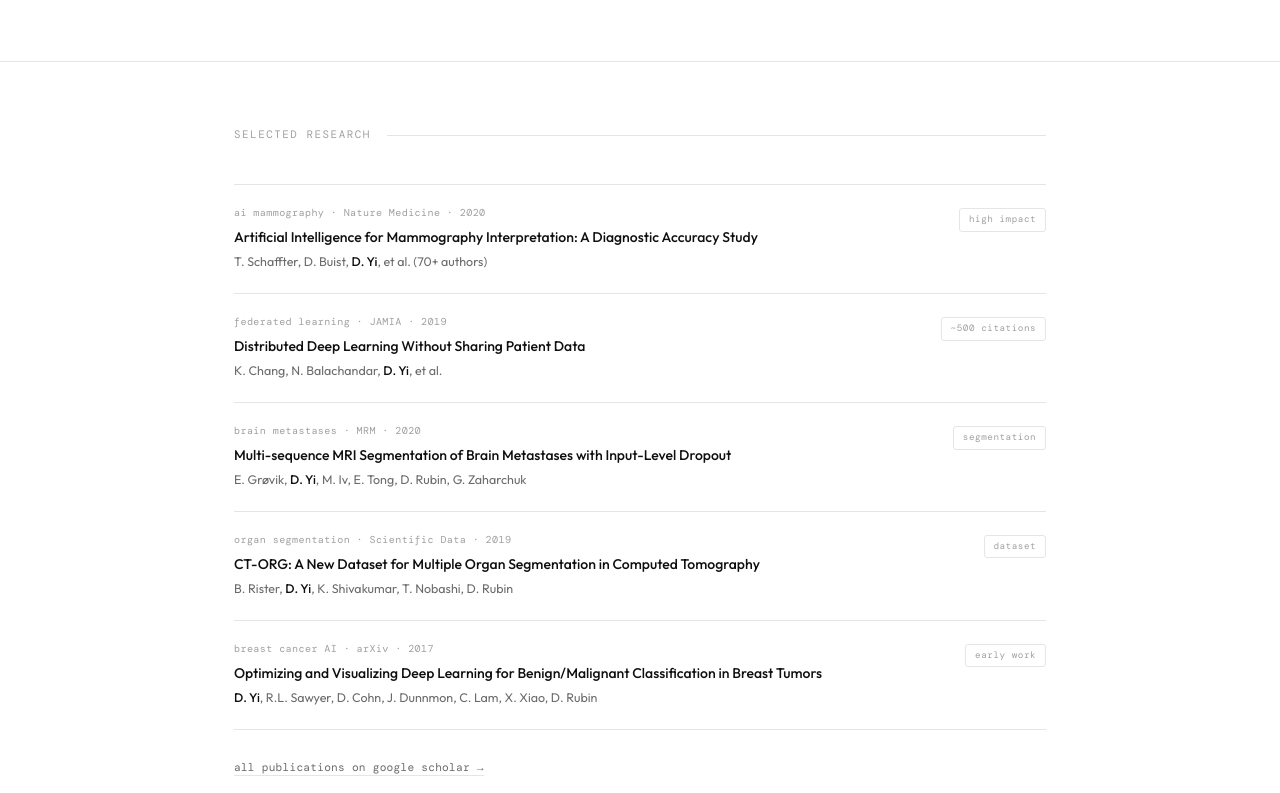
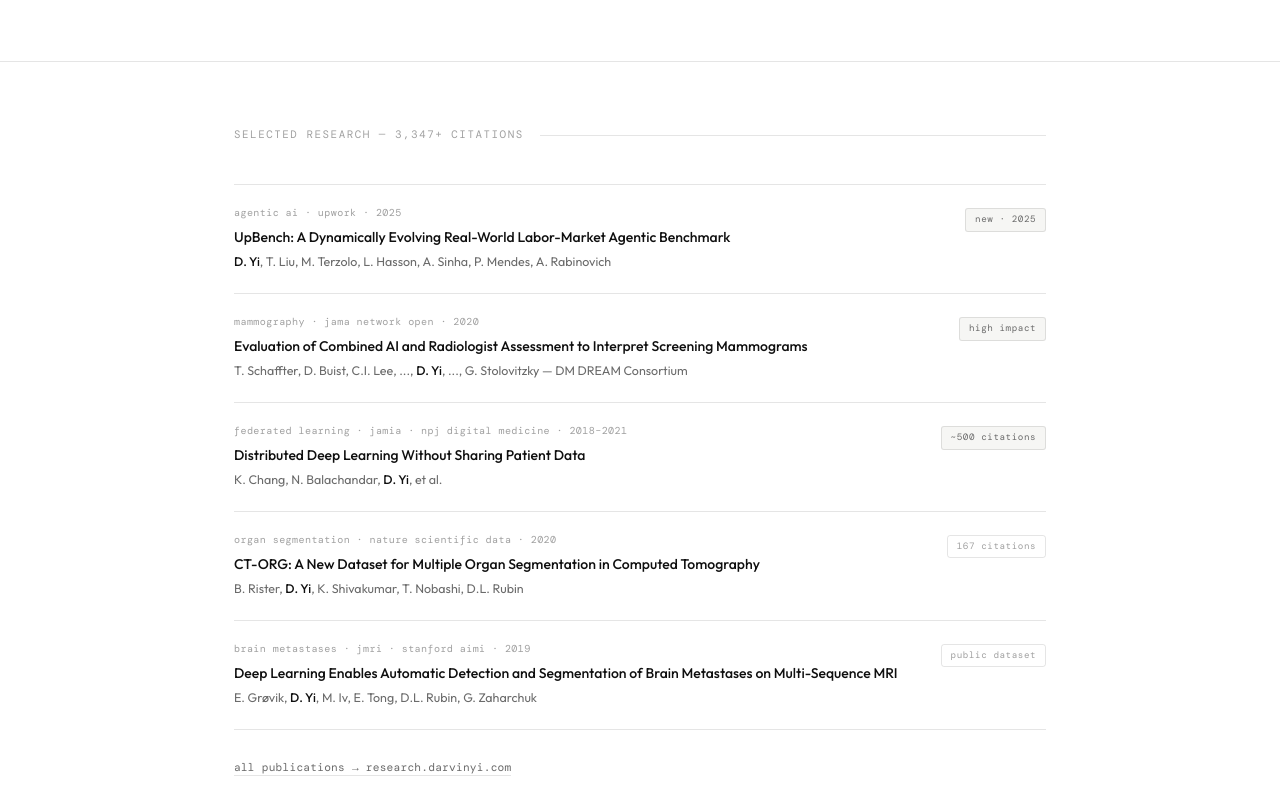
Before and after one commit to yidarvin/darvinyi-home, a plain HTML site: page darvinyi/index.html in a window 1280 px wide. Shown: the part 1167-1960 px from the top of the page. Drawn offline with nearby package versions, Linux system fonts and the light colour scheme; a web font is replaced by a local one.

Commit message:
updated research list

```diff
--- a/darvinyi/index.html
+++ b/darvinyi/index.html
@@ -439,6 +439,23 @@
       border-color: var(--text);
     }
 
+    .pub-badge.impact {
+      color: var(--text-muted);
+      border-color: var(--border-light);
+      background: var(--bg-secondary);
+    }
+
+    .pub-title a {
+      color: inherit;
+      text-decoration: none;
+    }
+
+    .pub-title a:hover {
+      text-decoration: underline;
+      text-underline-offset: 2px;
+      text-decoration-thickness: 0.5px;
+    }
+
     /* ===== EXPERIENCE ===== */
     .exp-list { display: flex; flex-direction: column; }
 
@@ -698,57 +715,57 @@
     <!-- SELECTED RESEARCH -->
     <section id="research" aria-label="Selected research publications">
       <div class="container">
-        <div class="section-label"><span>selected research</span></div>
+        <div class="section-label"><span>selected research — 3,347+ citations</span></div>
         <div class="pub-list" role="list">
 
           <div class="pub-row" role="listitem">
             <div>
-              <p class="pub-venue">ai mammography · Nature Medicine · 2020</p>
-              <p class="pub-title">Artificial Intelligence for Mammography Interpretation: A Diagnostic Accuracy Study</p>
-              <p class="pub-authors">T. Schaffter, D. Buist, <strong>D. Yi</strong>, et al. (70+ authors)</p>
+              <p class="pub-venue">agentic ai · upwork · 2025</p>
+              <p class="pub-title"><a href="https://arxiv.org/abs/2511.12306" target="_blank" rel="noopener noreferrer">UpBench: A Dynamically Evolving Real-World Labor-Market Agentic Benchmark</a></p>
+              <p class="pub-authors"><strong>D. Yi</strong>, T. Liu, M. Terzolo, L. Hasson, A. Sinha, P. Mendes, A. Rabinovich</p>
             </div>
-            <span class="pub-badge">high impact</span>
+            <span class="pub-badge impact">new · 2025</span>
           </div>
 
           <div class="pub-row" role="listitem">
             <div>
-              <p class="pub-venue">federated learning · JAMIA · 2019</p>
-              <p class="pub-title">Distributed Deep Learning Without Sharing Patient Data</p>
-              <p class="pub-authors">K. Chang, N. Balachandar, <strong>D. Yi</strong>, et al.</p>
+              <p class="pub-venue">mammography · jama network open · 2020</p>
+              <p class="pub-title"><a href="https://jamanetwork.com/journals/jamanetworkopen/fullarticle/2761795" target="_blank" rel="noopener noreferrer">Evaluation of Combined AI and Radiologist Assessment to Interpret Screening Mammograms</a></p>
+              <p class="pub-authors">T. Schaffter, D. Buist, C.I. Lee, ..., <strong>D. Yi</strong>, ..., G. Stolovitzky — DM DREAM Consortium</p>
             </div>
-            <span class="pub-badge">~500 citations</span>
+            <span class="pub-badge impact">high impact</span>
           </div>
 
           <div class="pub-row" role="listitem">
             <div>
-              <p class="pub-venue">brain metastases · MRM · 2020</p>
-              <p class="pub-title">Multi-sequence MRI Segmentation of Brain Metastases with Input-Level Dropout</p>
-              <p class="pub-authors">E. Grøvik, <strong>D. Yi</strong>, M. Iv, E. Tong, D. Rubin, G. Zaharchuk</p>
+              <p class="pub-venue">federated learning · jamia · npj digital medicine · 2018–2021</p>
+              <p class="pub-title"><a href="https://academic.oup.com/jamia/article/25/8/945/4956468" target="_blank" rel="noopener noreferrer">Distributed Deep Learning Without Sharing Patient Data</a></p>
+              <p class="pub-authors">K. Chang, N. Balachandar, <strong>D. Yi</strong>, et al.</p>
             </div>
-            <span class="pub-badge">segmentation</span>
+            <span class="pub-badge impact">~500 citations</span>
           </div>
 
           <div class="pub-row" role="listitem">
             <div>
-              <p class="pub-venue">organ segmentation · Scientific Data · 2019</p>
-              <p class="pub-title">CT-ORG: A New Dataset for Multiple Organ Segmentation in Computed Tomography</p>
-              <p class="pub-authors">B. Rister, <strong>D. Yi</strong>, K. Shivakumar, T. Nobashi, D. Rubin</p>
+              <p class="pub-venue">organ segmentation · nature scientific data · 2020</p>
+              <p class="pub-title"><a href="https://www.nature.com/articles/s41597-020-00715-8" target="_blank" rel="noopener noreferrer">CT-ORG: A New Dataset for Multiple Organ Segmentation in Computed Tomography</a></p>
+              <p class="pub-authors">B. Rister, <strong>D. Yi</strong>, K. Shivakumar, T. Nobashi, D.L. Rubin</p>
             </div>
-            <span class="pub-badge">dataset</span>
+            <span class="pub-badge">167 citations</span>
           </div>
 
           <div class="pub-row" role="listitem">
             <div>
-              <p class="pub-venue">breast cancer AI · arXiv · 2017</p>
-              <p class="pub-title">Optimizing and Visualizing Deep Learning for Benign/Malignant Classification in Breast Tumors</p>
-              <p class="pub-authors"><strong>D. Yi</strong>, R.L. Sawyer, D. Cohn, J. Dunnmon, C. Lam, X. Xiao, D. Rubin</p>
+              <p class="pub-venue">brain metastases · jmri · stanford aimi · 2019</p>
+              <p class="pub-title"><a href="https://arxiv.org/abs/1903.07988" target="_blank" rel="noopener noreferrer">Deep Learning Enables Automatic Detection and Segmentation of Brain Metastases on Multi-Sequence MRI</a></p>
+              <p class="pub-authors">E. Grøvik, <strong>D. Yi</strong>, M. Iv, E. Tong, D.L. Rubin, G. Zaharchuk</p>
             </div>
-            <span class="pub-badge">early work</span>
+            <span class="pub-badge">public dataset</span>
           </div>
 
         </div>
         <div class="pub-footer">
-          <a href="https://scholar.google.com/citations?user=dpb-d38AAAAJ&hl=en" target="_blank" rel="noopener noreferrer">all publications on google scholar →</a>
+          <a href="https://research.darvinyi.com" target="_blank" rel="noopener noreferrer">all publications → research.darvinyi.com</a>
         </div>
       </div>
     </section>
```
